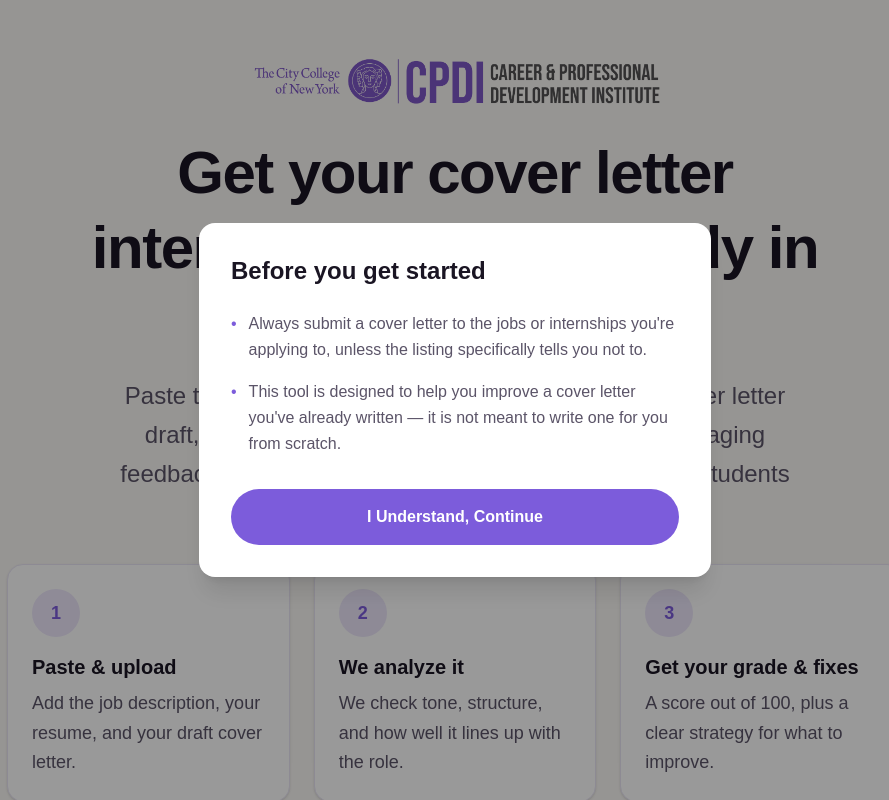
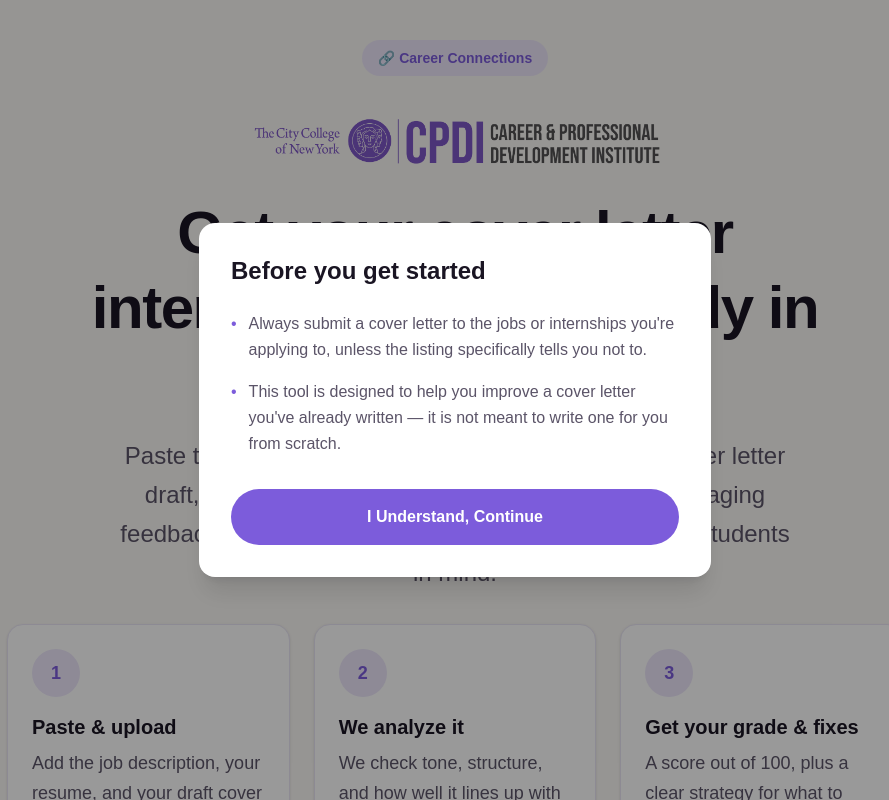
Before and after one commit to devi-ka-skumar/cpdi_coverLetter_app, a Next.js app: page / in a window 1280 px wide. Shown: the top 800 px of the page, without its empty margins (185-1074 px from the left). Built offline with nearby package versions, Linux system fonts and the light colour scheme.

Commit message:
Add Career Connections link back to ccny-csm.symplicity.com on landing, input, and feedback pages

```diff
--- a/app/feedback/page.tsx
+++ b/app/feedback/page.tsx
@@ -90,6 +90,14 @@ export default function FeedbackPage() {
         >
           🏠 Home
         </Link>
+        <a
+          href="https://ccny-csm.symplicity.com/"
+          target="_blank"
+          rel="noopener noreferrer"
+          className="inline-flex items-center gap-2 rounded-full bg-[#EDE7FB] px-4 py-2 text-sm font-bold text-[#7C5CDB]"
+        >
+          🔗 Career Connections
+        </a>
         <Link
           href="/optimize"
           className="inline-flex items-center gap-2 rounded-full bg-[#EDE7FB] px-4 py-2 text-sm font-bold text-[#7C5CDB]"
--- a/app/optimize/page.tsx
+++ b/app/optimize/page.tsx
@@ -42,23 +42,32 @@ export default function OptimizePage() {
       return;
     }
 
-    recordAttempt();
-    // TODO: once the AI is connected, kick off the actual request here
-    // using jobDescription, resumeFile, and coverLetterFile from context,
-    // then navigate to /loading immediately and redirect to /feedback
-    // only once the response comes back.
+    // Note: the actual "used a try" recording happens on the loading page,
+    // right before the real API call fires — not here. This ensures a try
+    // is only consumed when an API call is genuinely attempted, not just
+    // because the student clicked Analyze.
     router.push("/loading");
   }
 
   return (
     <main className="min-h-screen bg-[#FAF8F5] px-6 py-12 md:px-16">
       {/* Home link */}
+      <div className="flex gap-3">
         <Link
           href="/"
           className="inline-flex items-center gap-2 rounded-full bg-[#EDE7FB] px-4 py-2 text-sm font-bold text-[#7C5CDB]"
         >
           🏠 Home
         </Link>
+        <a
+          href="https://ccny-csm.symplicity.com/"
+          target="_blank"
+          rel="noopener noreferrer"
+          className="inline-flex items-center gap-2 rounded-full bg-[#EDE7FB] px-4 py-2 text-sm font-bold text-[#7C5CDB]"
+        >
+          🔗 Career Connections
+        </a>
+      </div>
 
       {/* Header */}
       <div className="mt-6">
--- a/app/page.tsx
+++ b/app/page.tsx
@@ -6,8 +6,20 @@ export default function LandingPage() {
     <main className="min-h-screen bg-[#FAF8F5] px-6 py-8 md:py-10">
       <DisclaimerModal />
       <div className="mx-auto max-w-4xl text-center">
+        {/* Career Connections link */}
+        <div className="flex justify-center">
+          <a
+            href="https://ccny-csm.symplicity.com/"
+            target="_blank"
+            rel="noopener noreferrer"
+            className="inline-flex items-center gap-2 rounded-full bg-[#EDE7FB] px-4 py-2 text-sm font-bold text-[#7C5CDB]"
+          >
+            🔗 Career Connections
+          </a>
+        </div>
+
         {/* Logo */}
-        <div className="flex flex-col items-center">
+        <div className="mt-6 flex flex-col items-center">
           <Image
             src="/cpdi-logo.png"
             alt="CCNY Career & Professional Development Institute logo"
```
Lines whose indentation alone changed are shown as unchanged.
